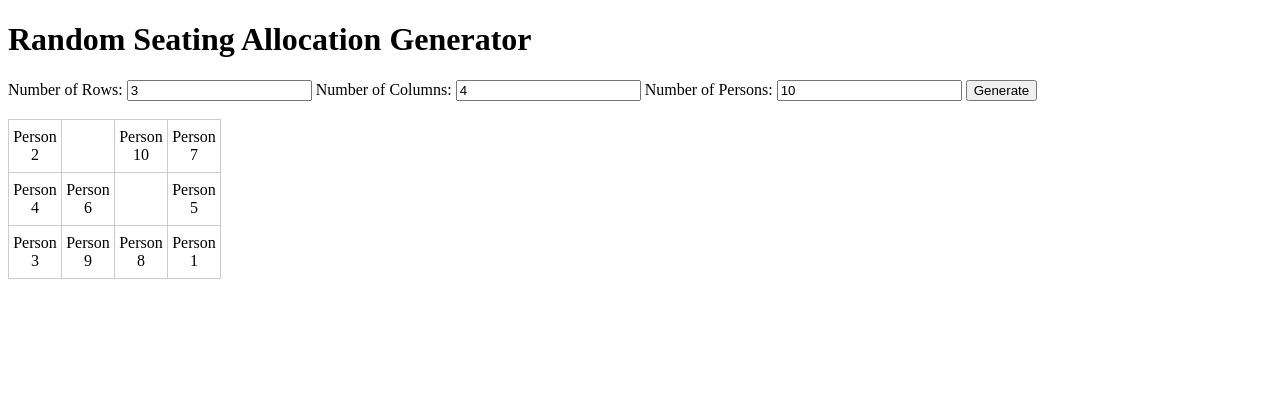
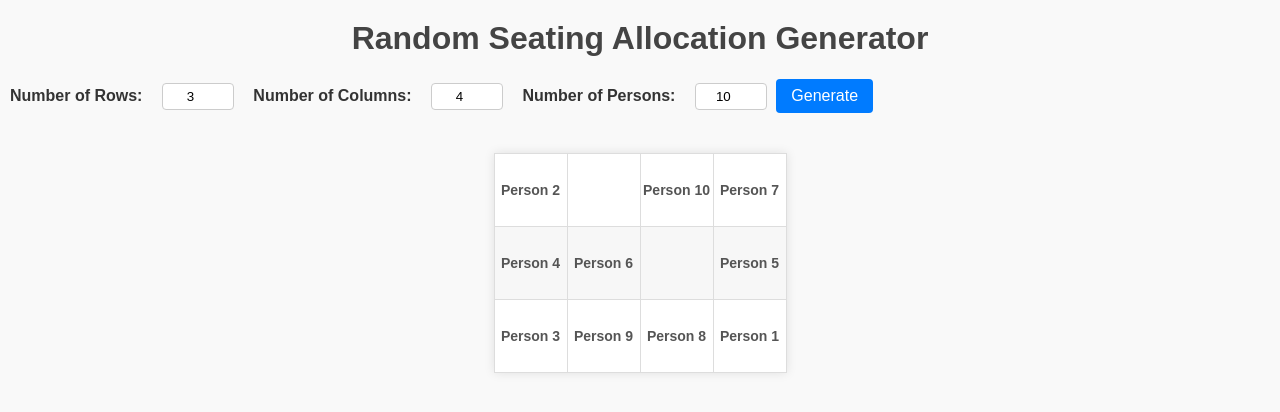
Before and after one commit to swrdfgd/RandomSeating, a plain HTML site: page index.html in a window 1280 px wide. Both pictures are taken after a click on the button "Generate". Drawn offline with Linux system fonts and the light colour scheme.

Commit message:
Add files via upload

```diff
--- a/index.html
+++ b/index.html
@@ -5,18 +5,85 @@
     <meta name="viewport" content="width=device-width, initial-scale=1.0">
     <title>Random Seating Allocation Generator</title>
 	<style>
+		body {
+			font-family: Arial, sans-serif;
+			margin: 0;
+			padding: 0;
+			background-color: #f9f9f9;
+			color: #333;
+		}
+
+		h1 {
+			text-align: center;
+			color: #444;
+			margin-top: 20px;
+		}
+
+		label {
+			margin: 10px;
+			font-weight: bold;
+		}
+
+		input[type="number"] {
+			padding: 5px;
+			margin: 5px;
+			border: 1px solid #ccc;
+			border-radius: 4px;
+			width: 60px;
+			text-align: center;
+		}
+
+		button {
+			padding: 8px 15px;
+			background-color: #007BFF;
+			color: #fff;
+			border: none;
+			border-radius: 4px;
+			cursor: pointer;
+			font-size: 16px;
+		}
+
+		button:hover {
+			background-color: #0056b3;
+		}
+
 		table {
+			margin: 20px auto;
 			border-collapse: collapse;
+			box-shadow: 0px 0px 10px rgba(0, 0, 0, 0.1);
+			background-color: #fff;
 		}
 
 		td {
+			width: 70px;
+			height: 70px;
+			border: 1px solid #ddd;
+			text-align: center;
+			vertical-align: middle;
+			font-size: 14px;
+			font-weight: bold;
+			color: #555;
+			transition: background-color 0.3s ease, color 0.3s ease;
+		}
+
+		td:hover {
+			background-color: #f0f0f0;
+			color: #007BFF;
+		}
+
+		tr:nth-child(even) {
+			background-color: #f7f7f7;
+		}
+
+		@media (max-width: 768px) {
+			td {
 				width: 50px;
 				height: 50px;
-            border: 1px solid #ccc;
-            text-align: center;
-            vertical-align: middle;
+				font-size: 12px;
+			}
 		}
 	</style>
+
 </head>
 <body>
     <h1>Random Seating Allocation Generator</h1>
```
Lines whose indentation alone changed are shown as unchanged.
